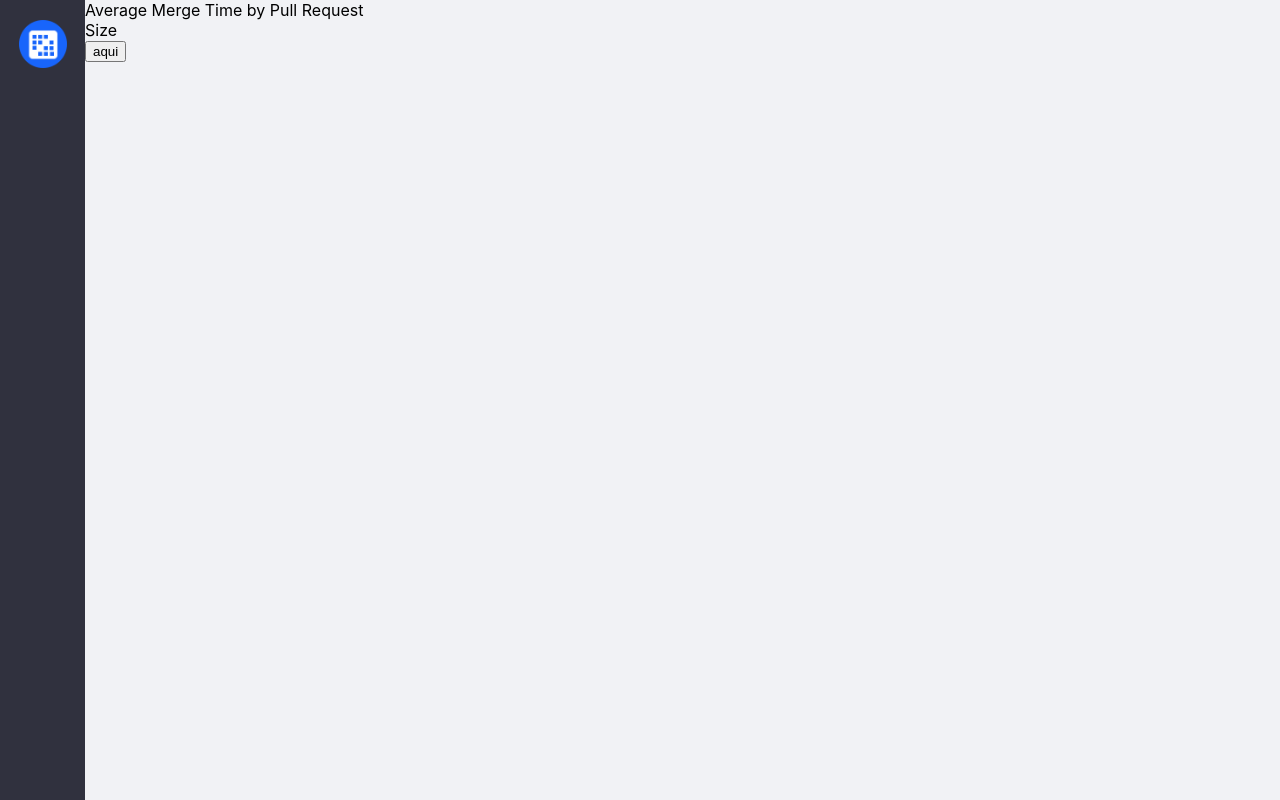
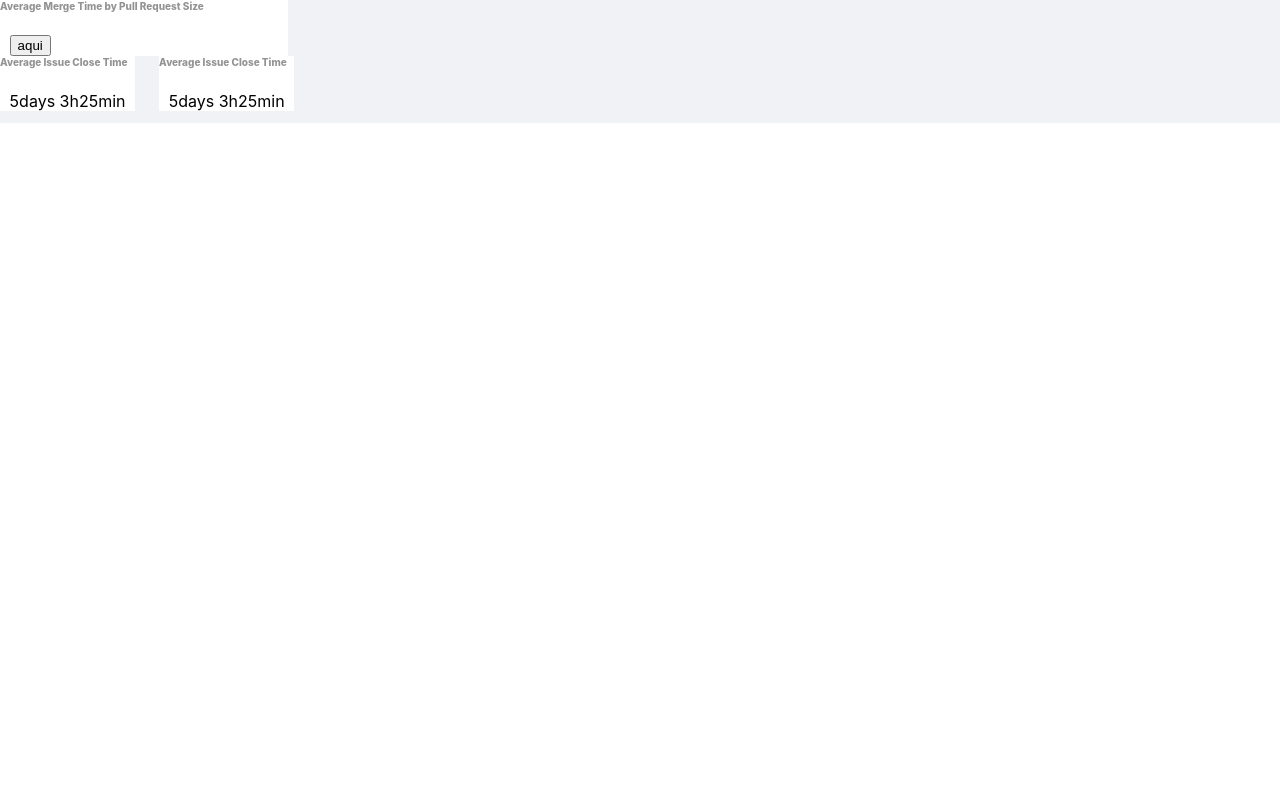
Before and after one commit to sccrn/githubRepo, a React (Create React App) app in the folder github-repo/: page / in a window 1280 px wide. Built offline with nearby package versions, Linux system fonts and the light colour scheme.

Commit message:
Average time for pull request and issue.

```diff
--- /dev/null
+++ b/github-repo/src/components/card/CardComponent.css
@@ -0,0 +1,22 @@
+.card-columns .card {
+    margin-bottom: .75rem;
+    margin-left: .95em;
+    width: 12rem;
+}
+
+
+
+.card-header {
+    background-color: white !important;
+    font-size: 10px;
+    font-weight: 800;
+    color: #939393;
+}
+
+.card-body {
+    background-color: white !important;
+    padding-right: 0.6em !important;
+    padding-top: 1.4em !important;
+    padding-left: 0.6em !important;
+    padding-bottom: 1.2 !important;
+}
--- /dev/null
+++ b/github-repo/src/components/card/CardComponent.js
@@ -0,0 +1,24 @@
+import React, { Component } from 'react';
+import PropTypes from 'prop-types';
+import { Card } from 'react-bootstrap';
+import './CardComponent.css';
+
+export default class CardComponent extends Component {
+    render() {
+        const { cardElements } = this.props
+        return (
+            <Card border="light">
+                <Card.Header>
+                    {cardElements.title}
+                </Card.Header>
+                <Card.Body>
+                    {cardElements.value}
+                </Card.Body>
+            </Card>
+        );
+    }
+}
+
+CardComponent.propTypes = {
+    cardElements: PropTypes.object.isRequired,
+}
--- a/github-repo/src/containers/App/App.css
+++ b/github-repo/src/containers/App/App.css
@@ -21,6 +21,6 @@
   flex-basis: 0% !important;
 }
 
-.Background {
+.root {
   background-color: #F1F2F5;
 }
--- a/github-repo/src/containers/App/App.js
+++ b/github-repo/src/containers/App/App.js
@@ -1,19 +1,24 @@
 import React from "react";
 import "./App.css";
 import logo from "../../assets/logo.png";
-import { Grid, Paper, InputBase } from "@material-ui/core";
-import PullRequestSizeContainer from '../pull-request-size/PullRequestSizeContainer';
+import { Grid } from "@material-ui/core";
+import PullRequestSizeContainer from "../pull-request-size/PullRequestSizeContainer";
+import MergeTimeContainer from '../merge-time/MergeTimeContainer';
 
 function App() {
   return (
-    <Grid container justify="left" className="Background">
-      <Grid item xs={3}>
-        <div className="App-header">
-          <img src={logo} className="App-logo" alt="logo" />
-        </div>
-      </Grid>
-    <PullRequestSizeContainer />
-    </Grid>
+    // <Grid container justify="left" className="Background">
+    //   <Grid item xs={3}>
+    //     <div className="App-header">
+    //       <img src={logo} className="App-logo" alt="logo" />
+    //     </div>
+    //   </Grid>
+    //   <div>
+    <div className="root">
+      <PullRequestSizeContainer />
+      <MergeTimeContainer />
+      </div>
+    // </Grid>
   );
 }
 
--- a/github-repo/src/containers/merge-time/MergeTimeContainer.js
+++ b/github-repo/src/containers/merge-time/MergeTimeContainer.js
@@ -0,0 +1,50 @@
+import React, { Component } from "react";
+import { connect } from "react-redux";
+import Grid from "@material-ui/core/Grid";
+import CardComponent from "../../components/card/CardComponent";
+import * as constants from '../../utils/constants';
+
+class MergeTimeContainer extends Component {
+    constructor(props) {
+        super(props)
+        this.handleCardComponent = this.handleCardComponent.bind(this)
+    }
+
+    handleCardComponent(isPullRequest) {
+        var json = constants.jsonCard;
+        if (isPullRequest) {
+            json.title = constants.pullRequestMergeTime;
+            json.value = "1day 2h30min";
+        } else {
+            json.title = constants.issueCloseTime;
+            json.value = "5days 3h25min";
+        }
+
+        return json
+    }
+
+  render() {
+    return (
+      <Grid container spacing={3}>
+        <Grid item xs={12}>
+          <Grid container spacing={3}>
+            <Grid key={5} item>
+              <CardComponent cardElements={this.handleCardComponent(true)} />
+            </Grid>
+            <Grid key={5} item>
+            <CardComponent cardElements={this.handleCardComponent(false)} />
+            </Grid>
+          </Grid>
+        </Grid>
+      </Grid>
+    );
+  }
+}
+
+const mapStateToProps = state => {
+    return {
+        repoInfo: state.repoReducer
+    }
+}
+
+export default connect(mapStateToProps)(MergeTimeContainer);
--- a/github-repo/src/containers/pull-request-size/PullRequestSizeContainer.js
+++ b/github-repo/src/containers/pull-request-size/PullRequestSizeContainer.js
@@ -19,7 +19,6 @@ class PullRequestSizeContainer extends Component {
 
     handleChartBar() {
         let jsonData = helper.jsonChartBarCreation(this.props.repoInfo.pullRequests)
-        console.log("oq ", jsonData);
         return <ChartBarComponent jsonChart={jsonData} />
     }
 
@@ -28,7 +27,6 @@ class PullRequestSizeContainer extends Component {
         if(this.props.repoInfo && this.props.repoInfo.missingPR === 0) {
             chart = this.handleChartBar()
         }
-        console.log("eh ", this.props.repoInfo)
         return (
             <Card  border="light" style={{ width: '18rem' }}>
                 <Card.Header>
--- a/github-repo/src/utils/constants.js
+++ b/github-repo/src/utils/constants.js
@@ -1,6 +1,8 @@
 export const API_ROOT = 'https://api.github.com/repos';
 
 export const mergeTimePullRequestSize = "Average Merge Time by Pull Request Size";
+export const pullRequestMergeTime = "Average Pull Request Merge Time";
+export const issueCloseTime = "Average Issue Close Time";
 
 export const jsonSize = [
     {
@@ -29,3 +31,8 @@ export const jsonDataChart = {
     "x": "",
     "y": 0
 }
+
+export const jsonCard = {
+    "title": "",
+    "value": ""
+}
```
